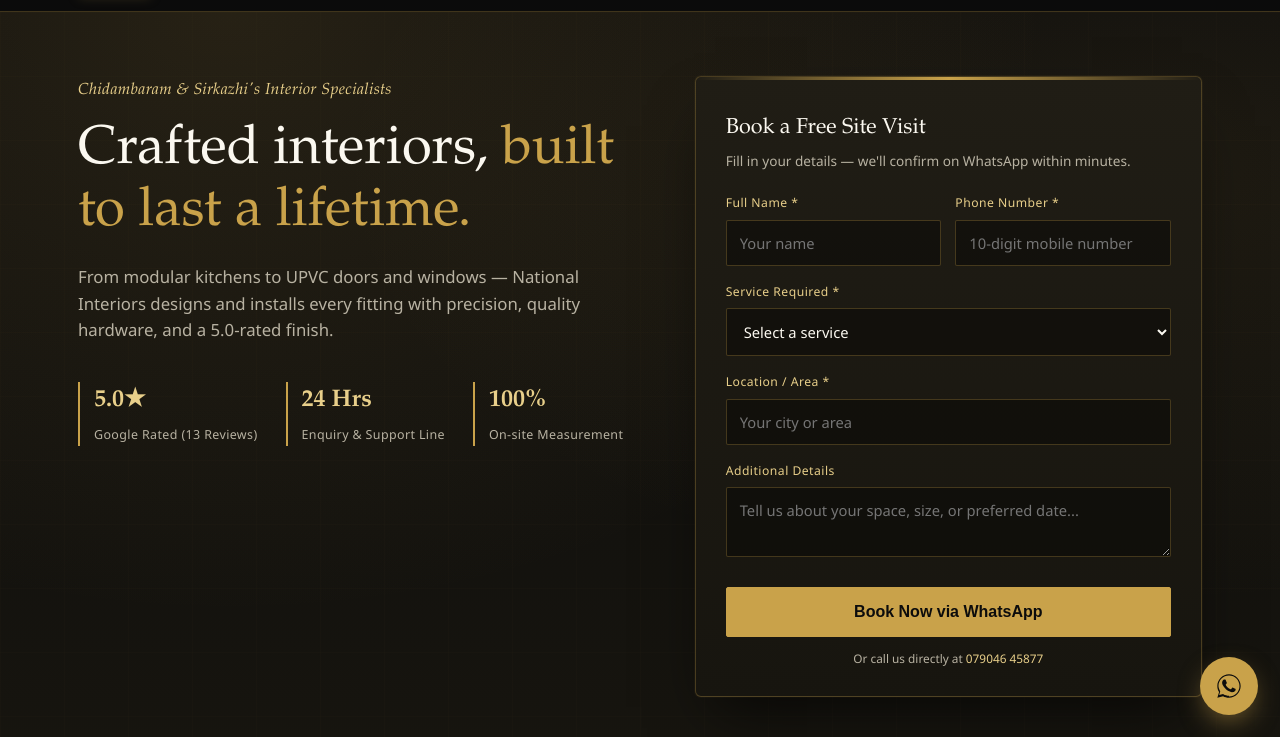
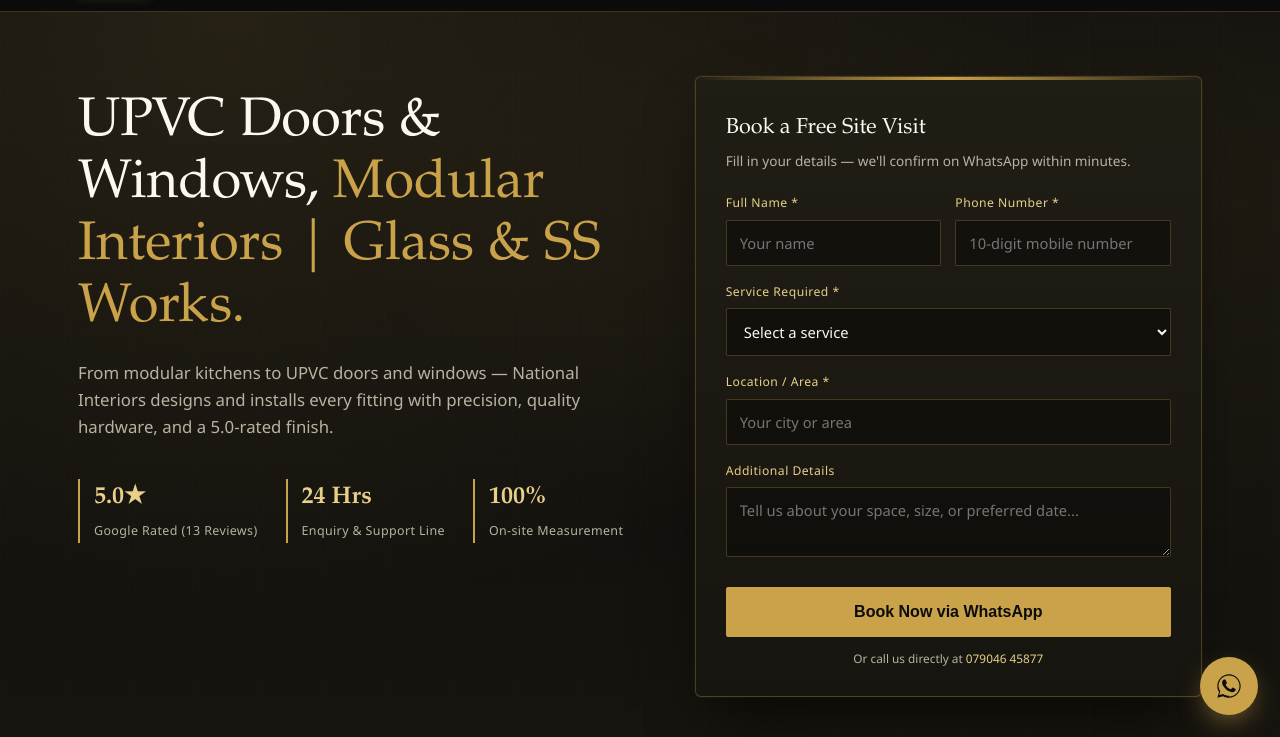
Before and after one commit to marwanramiz/national_interiors, a plain HTML site: page index.html in a window 1280 px wide. Shown: the part 63-800 px from the top of the page. Drawn offline with Linux system fonts and the light colour scheme.

Commit message:
Update index.html

```diff
--- a/index.html
+++ b/index.html
@@ -363,8 +363,7 @@
 <section class="hero" id="book">
   <div class="wrap hero-grid">
     <div class="reveal in">
-      <span class="eyebrow">Chidambaram &amp; Sirkazhi's Interior Specialists</span>
-      <h1>Crafted interiors, <span class="gold-text">built to last a lifetime.</span></h1>
+      <h1>UPVC Doors & Windows, <span class="gold-text">Modular Interiors | Glass & SS Works.</span></h1>
       <p class="lead">From modular kitchens to UPVC doors and windows — National Interiors designs and installs every fitting with precision, quality hardware, and a 5.0-rated finish.</p>
       <div class="hero-badges">
         <div><strong>5.0&#9733;</strong><span>Google Rated (13 Reviews)</span></div>
```
